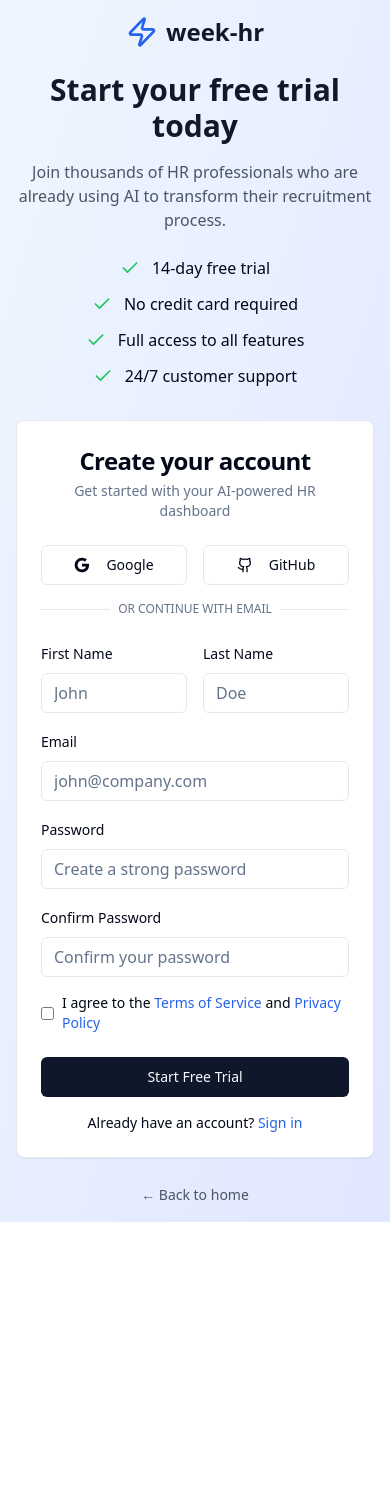
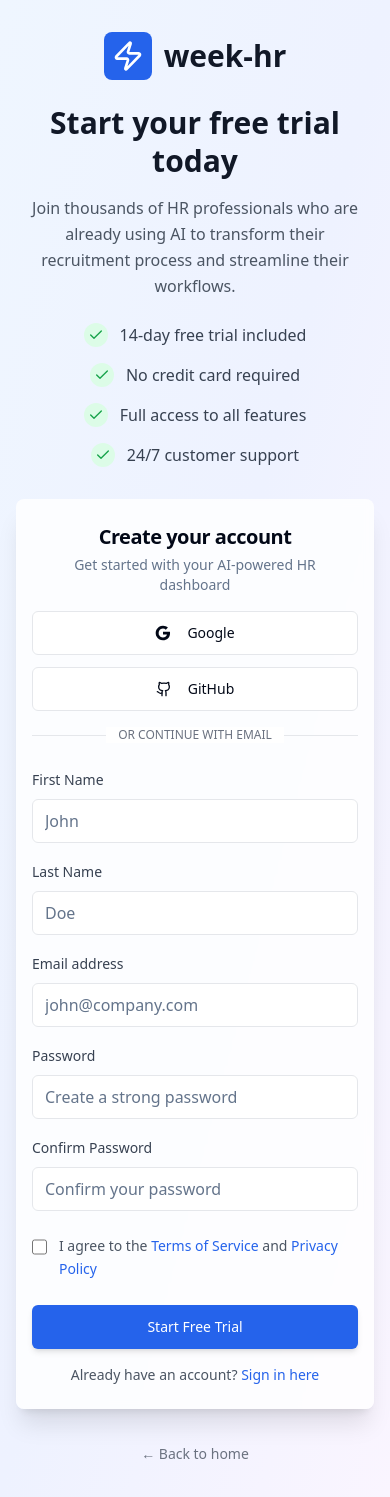
Before and after one commit to Swastik258/recruital-insight-hub, a React (Vite) app: page /signup in a window 390 px wide. Before the commit the page ends 1222 px from the top, so only its background shows below. Built offline with nearby package versions, Linux system fonts and the light colour scheme.

Commit message:
Fix: Improve login and signup page styling
Make login and signup pages more user-friendly, responsive, and adjust padding and width for better layout on different devices.

```diff
--- a/src/pages/Login.tsx
+++ b/src/pages/Login.tsx
@@ -37,32 +37,38 @@ const Login = () => {
   };
 
   return (
-    <div className="min-h-screen bg-gradient-to-br from-blue-50 to-indigo-100 flex items-center justify-center p-4">
-      <div className="w-full max-w-md">
+    <div className="min-h-screen bg-gradient-to-br from-blue-50 via-indigo-50 to-purple-50 flex items-center justify-center px-4 py-8 sm:px-6 lg:px-8">
+      <div className="w-full max-w-sm sm:max-w-md lg:max-w-lg xl:max-w-xl">
         {/* Header */}
-        <div className="text-center mb-8">
+        <div className="text-center mb-6 sm:mb-8">
           <div className="flex items-center justify-center space-x-2 mb-4">
-            <Zap className="h-8 w-8 text-blue-600" />
-            <h1 className="text-2xl font-bold text-gray-900">week-hr</h1>
+            <div className="bg-blue-600 p-2 rounded-lg">
+              <Zap className="h-6 w-6 sm:h-8 sm:w-8 text-white" />
+            </div>
+            <h1 className="text-2xl sm:text-3xl font-bold text-gray-900">week-hr</h1>
           </div>
-          <p className="text-gray-600">Welcome back to your HR dashboard</p>
+          <p className="text-gray-600 text-sm sm:text-base px-4">
+            Welcome back! Sign in to access your HR dashboard
+          </p>
         </div>
 
-        <Card>
-          <CardHeader className="space-y-1">
-            <CardTitle className="text-2xl text-center">Sign in</CardTitle>
-            <CardDescription className="text-center">
-              Enter your email and password to access your account
+        <Card className="shadow-xl border-0 bg-white/80 backdrop-blur-sm">
+          <CardHeader className="space-y-1 px-4 sm:px-6 pt-6 pb-4">
+            <CardTitle className="text-xl sm:text-2xl text-center font-semibold">
+              Sign in to your account
+            </CardTitle>
+            <CardDescription className="text-center text-sm sm:text-base px-2">
+              Choose your preferred sign-in method below
             </CardDescription>
           </CardHeader>
 
           {/* Social Login Buttons */}
-          <CardContent className="space-y-4">
-            <div className="grid grid-cols-2 gap-4">
+          <CardContent className="space-y-4 px-4 sm:px-6">
+            <div className="grid grid-cols-1 sm:grid-cols-2 gap-3 sm:gap-4">
               <Button
                 variant="outline"
                 onClick={handleGoogleLogin}
-                className="w-full"
+                className="w-full h-11 text-sm font-medium border-gray-200 hover:bg-gray-50 hover:border-gray-300 transition-all duration-200"
               >
                 <svg className="w-4 h-4 mr-2" viewBox="0 0 24 24">
                   <path fill="currentColor" d="M22.56 12.25c0-.78-.07-1.53-.2-2.25H12v4.26h5.92c-.26 1.37-1.04 2.53-2.21 3.31v2.77h3.57c2.08-1.92 3.28-4.74 3.28-8.09z"/>
@@ -75,27 +81,29 @@ const Login = () => {
               <Button
                 variant="outline"
                 onClick={handleGithubLogin}
-                className="w-full"
+                className="w-full h-11 text-sm font-medium border-gray-200 hover:bg-gray-50 hover:border-gray-300 transition-all duration-200"
               >
                 <Github className="w-4 h-4 mr-2" />
                 GitHub
               </Button>
             </div>
 
-            <div className="relative">
+            <div className="relative my-6">
               <div className="absolute inset-0 flex items-center">
-                <span className="w-full border-t" />
+                <span className="w-full border-t border-gray-200" />
               </div>
               <div className="relative flex justify-center text-xs uppercase">
-                <span className="bg-background px-2 text-muted-foreground">Or continue with email</span>
+                <span className="bg-white px-3 text-gray-500 font-medium">Or continue with email</span>
               </div>
             </div>
           </CardContent>
 
           <form onSubmit={handleLogin}>
-            <CardContent className="space-y-4">
+            <CardContent className="space-y-4 px-4 sm:px-6 pt-0">
               <div className="space-y-2">
-                <Label htmlFor="email">Email</Label>
+                <Label htmlFor="email" className="text-sm font-medium text-gray-700">
+                  Email address
+                </Label>
                 <Input
                   id="email"
                   type="email"
@@ -103,10 +111,13 @@ const Login = () => {
                   value={email}
                   onChange={(e) => setEmail(e.target.value)}
                   required
+                  className="h-11 border-gray-200 focus:border-blue-500 focus:ring-blue-500"
                 />
               </div>
               <div className="space-y-2">
-                <Label htmlFor="password">Password</Label>
+                <Label htmlFor="password" className="text-sm font-medium text-gray-700">
+                  Password
+                </Label>
                 <Input
                   id="password"
                   type="password"
@@ -114,30 +125,47 @@ const Login = () => {
                   value={password}
                   onChange={(e) => setPassword(e.target.value)}
                   required
+                  className="h-11 border-gray-200 focus:border-blue-500 focus:ring-blue-500"
                 />
               </div>
-              <div className="flex items-center justify-between">
+              <div className="flex items-center justify-between pt-2">
                 <div className="flex items-center space-x-2">
-                  <input type="checkbox" id="remember" className="rounded" />
-                  <Label htmlFor="remember" className="text-sm">Remember me</Label>
+                  <input
+                    type="checkbox"
+                    id="remember"
+                    className="h-4 w-4 text-blue-600 border-gray-300 rounded focus:ring-blue-500"
+                  />
+                  <Label htmlFor="remember" className="text-sm text-gray-600">
+                    Remember me
+                  </Label>
                 </div>
-                <Link to="/forgot-password" className="text-sm text-blue-600 hover:underline">
+                <Link
+                  to="/forgot-password"
+                  className="text-sm text-blue-600 hover:text-blue-500 font-medium transition-colors"
+                >
                   Forgot password?
                 </Link>
               </div>
             </CardContent>
-            <CardFooter className="flex flex-col space-y-4">
+            <CardFooter className="flex flex-col space-y-4 px-4 sm:px-6 pb-6">
               <Button
                 type="submit"
-                className="w-full"
+                className="w-full h-11 bg-blue-600 hover:bg-blue-700 text-white font-medium transition-all duration-200 shadow-md hover:shadow-lg"
                 disabled={isLoading}
               >
-                {isLoading ? 'Signing in...' : 'Sign in'}
+                {isLoading ? (
+                  <div className="flex items-center">
+                    <div className="animate-spin rounded-full h-4 w-4 border-b-2 border-white mr-2"></div>
+                    Signing in...
+                  </div>
+                ) : (
+                  'Sign in'
+                )}
               </Button>
-              <div className="text-center text-sm">
+              <div className="text-center text-sm text-gray-600">
                 Don't have an account?{' '}
-                <Link to="/signup" className="text-blue-600 hover:underline">
-                  Sign up
+                <Link to="/signup" className="text-blue-600 hover:text-blue-500 font-medium transition-colors">
+                  Create one here
                 </Link>
               </div>
             </CardFooter>
@@ -145,7 +173,10 @@ const Login = () => {
         </Card>
 
         <div className="mt-6 text-center">
-          <Link to="/" className="text-sm text-gray-600 hover:underline">
+          <Link
+            to="/"
+            className="inline-flex items-center text-sm text-gray-500 hover:text-gray-700 font-medium transition-colors"
+          >
             ← Back to home
           </Link>
         </div>
--- a/src/pages/Signup.tsx
+++ b/src/pages/Signup.tsx
@@ -57,54 +57,61 @@ const Signup = () => {
   };
 
   const benefits = [
-    "14-day free trial",
+    "14-day free trial included",
     "No credit card required",
     "Full access to all features",
     "24/7 customer support"
   ];
 
   return (
-    <div className="min-h-screen bg-gradient-to-br from-blue-50 to-indigo-100 flex items-center justify-center p-4">
-      <div className="w-full max-w-4xl">
-        <div className="grid md:grid-cols-2 gap-8 items-center">
+    <div className="min-h-screen bg-gradient-to-br from-blue-50 via-indigo-50 to-purple-50 flex items-center justify-center px-4 py-8 sm:px-6 lg:px-8">
+      <div className="w-full max-w-6xl">
+        <div className="grid lg:grid-cols-2 gap-8 lg:gap-12 items-center">
           {/* Left side - Benefits */}
-          <div className="text-center md:text-left">
-            <div className="flex items-center justify-center md:justify-start space-x-2 mb-6">
-              <Zap className="h-8 w-8 text-blue-600" />
-              <h1 className="text-2xl font-bold text-gray-900">week-hr</h1>
+          <div className="text-center lg:text-left px-4 sm:px-6 lg:px-8">
+            <div className="flex items-center justify-center lg:justify-start space-x-3 mb-6">
+              <div className="bg-blue-600 p-2 rounded-lg">
+                <Zap className="h-8 w-8 text-white" />
               </div>
-            <h2 className="text-3xl font-bold text-gray-900 mb-4">
+              <h1 className="text-3xl sm:text-4xl font-bold text-gray-900">week-hr</h1>
+            </div>
+            <h2 className="text-3xl sm:text-4xl lg:text-5xl font-bold text-gray-900 mb-4 lg:mb-6 leading-tight">
               Start your free trial today
             </h2>
-            <p className="text-gray-600 mb-6">
-              Join thousands of HR professionals who are already using AI to transform their recruitment process.
+            <p className="text-gray-600 mb-6 lg:mb-8 text-base sm:text-lg leading-relaxed max-w-xl mx-auto lg:mx-0">
+              Join thousands of HR professionals who are already using AI to transform their recruitment process and streamline their workflows.
             </p>
-            <ul className="space-y-3">
+            <ul className="space-y-4 max-w-md mx-auto lg:mx-0">
               {benefits.map((benefit, index) => (
-                <li key={index} className="flex items-center justify-center md:justify-start">
-                  <Check className="h-5 w-5 text-green-500 mr-3" />
-                  <span>{benefit}</span>
+                <li key={index} className="flex items-center justify-center lg:justify-start">
+                  <div className="bg-green-100 p-1 rounded-full mr-3">
+                    <Check className="h-4 w-4 text-green-600" />
+                  </div>
+                  <span className="text-gray-700 font-medium">{benefit}</span>
                 </li>
               ))}
             </ul>
           </div>
 
           {/* Right side - Signup form */}
-          <Card>
-            <CardHeader className="space-y-1">
-              <CardTitle className="text-2xl text-center">Create your account</CardTitle>
-              <CardDescription className="text-center">
+          <div className="w-full max-w-md mx-auto lg:max-w-lg">
+            <Card className="shadow-xl border-0 bg-white/80 backdrop-blur-sm">
+              <CardHeader className="space-y-1 px-4 sm:px-6 pt-6 pb-4">
+                <CardTitle className="text-xl sm:text-2xl text-center font-semibold">
+                  Create your account
+                </CardTitle>
+                <CardDescription className="text-center text-sm sm:text-base px-2">
                   Get started with your AI-powered HR dashboard
                 </CardDescription>
               </CardHeader>
 
               {/* Social Signup Buttons */}
-            <CardContent className="space-y-4">
-              <div className="grid grid-cols-2 gap-4">
+              <CardContent className="space-y-4 px-4 sm:px-6">
+                <div className="grid grid-cols-1 sm:grid-cols-2 gap-3 sm:gap-4">
                   <Button
                     variant="outline"
                     onClick={handleGoogleSignup}
-                  className="w-full"
+                    className="w-full h-11 text-sm font-medium border-gray-200 hover:bg-gray-50 hover:border-gray-300 transition-all duration-200"
                   >
                     <svg className="w-4 h-4 mr-2" viewBox="0 0 24 24">
                       <path fill="currentColor" d="M22.56 12.25c0-.78-.07-1.53-.2-2.25H12v4.26h5.92c-.26 1.37-1.04 2.53-2.21 3.31v2.77h3.57c2.08-1.92 3.28-4.74 3.28-8.09z"/>
@@ -117,28 +124,30 @@ const Signup = () => {
                   <Button
                     variant="outline"
                     onClick={handleGithubSignup}
-                  className="w-full"
+                    className="w-full h-11 text-sm font-medium border-gray-200 hover:bg-gray-50 hover:border-gray-300 transition-all duration-200"
                   >
                     <Github className="w-4 h-4 mr-2" />
                     GitHub
                   </Button>
                 </div>
 
-              <div className="relative">
+                <div className="relative my-6">
                   <div className="absolute inset-0 flex items-center">
-                  <span className="w-full border-t" />
+                    <span className="w-full border-t border-gray-200" />
                   </div>
                   <div className="relative flex justify-center text-xs uppercase">
-                  <span className="bg-background px-2 text-muted-foreground">Or continue with email</span>
+                    <span className="bg-white px-3 text-gray-500 font-medium">Or continue with email</span>
                   </div>
                 </div>
               </CardContent>
 
               <form onSubmit={handleSignup}>
-              <CardContent className="space-y-4">
-                <div className="grid grid-cols-2 gap-4">
+                <CardContent className="space-y-4 px-4 sm:px-6 pt-0">
+                  <div className="grid grid-cols-1 sm:grid-cols-2 gap-4">
                     <div className="space-y-2">
-                    <Label htmlFor="firstName">First Name</Label>
+                      <Label htmlFor="firstName" className="text-sm font-medium text-gray-700">
+                        First Name
+                      </Label>
                       <Input
                         id="firstName"
                         name="firstName"
@@ -146,10 +155,13 @@ const Signup = () => {
                         value={formData.firstName}
                         onChange={handleInputChange}
                         required
+                        className="h-11 border-gray-200 focus:border-blue-500 focus:ring-blue-500"
                       />
                     </div>
                     <div className="space-y-2">
-                    <Label htmlFor="lastName">Last Name</Label>
+                      <Label htmlFor="lastName" className="text-sm font-medium text-gray-700">
+                        Last Name
+                      </Label>
                       <Input
                         id="lastName"
                         name="lastName"
@@ -157,11 +169,14 @@ const Signup = () => {
                         value={formData.lastName}
                         onChange={handleInputChange}
                         required
+                        className="h-11 border-gray-200 focus:border-blue-500 focus:ring-blue-500"
                       />
                     </div>
                   </div>
                   <div className="space-y-2">
-                  <Label htmlFor="email">Email</Label>
+                    <Label htmlFor="email" className="text-sm font-medium text-gray-700">
+                      Email address
+                    </Label>
                     <Input
                       id="email"
                       name="email"
@@ -170,10 +185,13 @@ const Signup = () => {
                       value={formData.email}
                       onChange={handleInputChange}
                       required
+                      className="h-11 border-gray-200 focus:border-blue-500 focus:ring-blue-500"
                     />
                   </div>
                   <div className="space-y-2">
-                  <Label htmlFor="password">Password</Label>
+                    <Label htmlFor="password" className="text-sm font-medium text-gray-700">
+                      Password
+                    </Label>
                     <Input
                       id="password"
                       name="password"
@@ -182,10 +200,13 @@ const Signup = () => {
                       value={formData.password}
                       onChange={handleInputChange}
                       required
+                      className="h-11 border-gray-200 focus:border-blue-500 focus:ring-blue-500"
                     />
                   </div>
                   <div className="space-y-2">
-                  <Label htmlFor="confirmPassword">Confirm Password</Label>
+                    <Label htmlFor="confirmPassword" className="text-sm font-medium text-gray-700">
+                      Confirm Password
+                    </Label>
                     <Input
                       id="confirmPassword"
                       name="confirmPassword"
@@ -194,43 +215,60 @@ const Signup = () => {
                       value={formData.confirmPassword}
                       onChange={handleInputChange}
                       required
+                      className="h-11 border-gray-200 focus:border-blue-500 focus:ring-blue-500"
                     />
                   </div>
-                <div className="flex items-center space-x-2">
-                  <input type="checkbox" id="terms" className="rounded" required />
-                  <Label htmlFor="terms" className="text-sm">
+                  <div className="flex items-start space-x-3 pt-2">
+                    <input
+                      type="checkbox"
+                      id="terms"
+                      className="h-4 w-4 text-blue-600 border-gray-300 rounded focus:ring-blue-500 mt-1"
+                      required
+                    />
+                    <Label htmlFor="terms" className="text-sm text-gray-600 leading-relaxed">
                       I agree to the{' '}
-                    <Link to="/terms" className="text-blue-600 hover:underline">
+                      <Link to="/terms" className="text-blue-600 hover:text-blue-500 font-medium transition-colors">
                         Terms of Service
                       </Link>
                       {' '}and{' '}
-                    <Link to="/privacy" className="text-blue-600 hover:underline">
+                      <Link to="/privacy" className="text-blue-600 hover:text-blue-500 font-medium transition-colors">
                         Privacy Policy
                       </Link>
                     </Label>
                   </div>
                 </CardContent>
-              <CardFooter className="flex flex-col space-y-4">
+                <CardFooter className="flex flex-col space-y-4 px-4 sm:px-6 pb-6">
                   <Button
                     type="submit"
-                  className="w-full"
+                    className="w-full h-11 bg-blue-600 hover:bg-blue-700 text-white font-medium transition-all duration-200 shadow-md hover:shadow-lg"
                     disabled={isLoading}
                   >
-                  {isLoading ? 'Creating account...' : 'Start Free Trial'}
+                    {isLoading ? (
+                      <div className="flex items-center">
+                        <div className="animate-spin rounded-full h-4 w-4 border-b-2 border-white mr-2"></div>
+                        Creating account...
+                      </div>
+                    ) : (
+                      'Start Free Trial'
+                    )}
                   </Button>
-                <div className="text-center text-sm">
+                  <div className="text-center text-sm text-gray-600">
                     Already have an account?{' '}
-                  <Link to="/login" className="text-blue-600 hover:underline">
-                    Sign in
+                    <Link to="/login" className="text-blue-600 hover:text-blue-500 font-medium transition-colors">
+                      Sign in here
                     </Link>
                   </div>
                 </CardFooter>
               </form>
             </Card>
           </div>
+        </div>
 
-        <div className="mt-6 text-center">
-          <Link to="/" className="text-sm text-gray-600 hover:underline">
+        <div className="mt-8 text-center">
+          <Link
+            to="/"
+            className="inline-flex items-center text-sm text-gray-500 hover:text-gray-700 font-medium transition-colors"
+          >
             ← Back to home
           </Link>
         </div>
```
Lines whose indentation alone changed are shown as unchanged.
